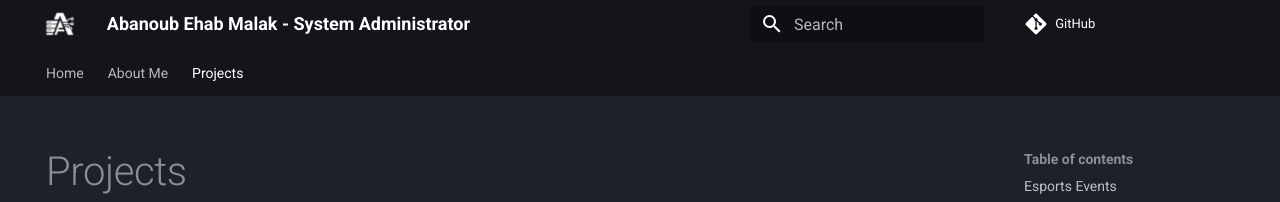
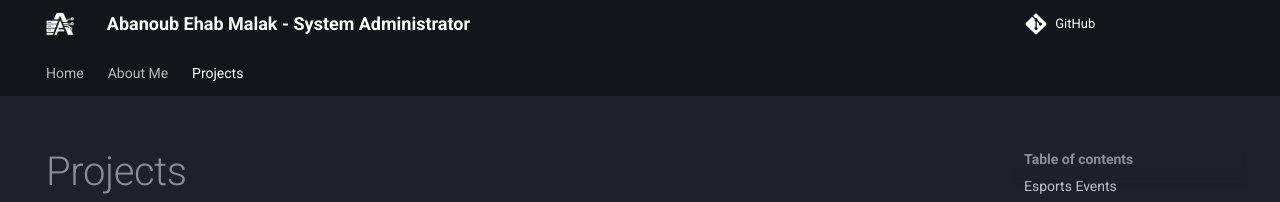
Before and after one commit to AbanoubEhab/AbanoubEhab.github.io, an MkDocs documentation site: the page built from docs/Projects.md, in a window 1280 px wide. Shown: the top 202 px of the page. Built offline with MkDocs 1.6.1 and Material for MkDocs 9.7.7, drawn with Linux system fonts in a browser that asks for light colours; comment, search, counter and statistics services are not loaded.

Commit message:
add alt to images and remove searchbar

```diff
--- a/docs/Projects.md
+++ b/docs/Projects.md
@@ -19,7 +19,7 @@
 
 <img align="center" style="center: left;" width="800" src="../assets/events.png" alt="Esports Events"/>
 
-## <img align="center" style="center: left;" src="../assets/proxmox.png" width="50"/> **Proxmox Home Lab**
+## <img align="center" style="center: left;" src="../assets/proxmox.png" width="50" alt="Proxmox"/> **Proxmox Home Lab**
 
 Having a place to test whatever comes to mind is genuinely useful, so I repurposed an old PC and installed Proxmox VE on it as a self-hosting playground. It lets me spin up virtual machines or LXC containers on demand, and TurnKey Linux offers a solid library of pre-configured container templates that make deploying new services fast rather than starting from a blank OS every time.
 
@@ -35,13 +35,13 @@
 
 If you don't have a dedicated hardware firewall, pfSense can be run as a virtual machine instead, with network interface cards virtualized alongside it. I also added DNS-based ad-blocking within the firewall layer, filtering ads by blocking known ad domains and IP ranges at the network level rather than relying on browser extensions.
 
-## <img align="center" style="center: left;" src="../assets/python.png" width="50"/> **Internet Quota Monitoring Script**
+## <img align="center" style="center: left;" src="../assets/python.png" width="50" alt="Python"/> **Internet Quota Monitoring Script**
 
 Manually checking quota usage across multiple internet lines every day gets tedious fast, so I automated it. This Python script logs into the [te.eg](https://te.eg) portal, checks remaining data and days left until renewal for each line, and can be scheduled via task scheduler to run automatically — sending a daily WhatsApp report so I never have to check manually.
 
 Check it out on [GitHub](https://github.com/AbanoubEhab/we_qouta_checker_Egypt).
 
-## <img align="center" style="center: left;" src="../assets/lancache.png" width="50"/> **LanCache Server Deployment**
+## <img align="center" style="center: left;" src="../assets/lancache.png" width="50" alt="LanCache"/> **LanCache Server Deployment**
 
 At esports events — or anywhere with many computers needing to download the same large files or game updates — available bandwidth often can't keep up with demand. LanCache solves this efficiently:
 
@@ -51,7 +51,7 @@
 
 This approach saved terabytes of bandwidth across 100+ computers during live events.
 
-## <img align="center" style="center: left;" src="../assets/cs-2-logo.png" width="60"/> **CS2 Game Server**
+## <img align="center" style="center: left;" src="../assets/cs-2-logo.png" width="60" alt="CS2"/> **CS2 Game Server**
 
 Deployed a CS2 game server using Docker inside an LXC container with persistent storage mounting, built for Esports Summit tournament infrastructure. Achieved ~7ms latency across Cairo during testing; planned site-to-site VPN access for the event before the tournament was cancelled.
 
--- a/docs/stylesheets/extra.css
+++ b/docs/stylesheets/extra.css
@@ -131,3 +131,8 @@
     line-height: 1.6;
     overflow-wrap: break-word;
 }
+
+.md-header__button.md-icon[for="__search"],
+.md-search {
+    display: none !important;
+}
```
